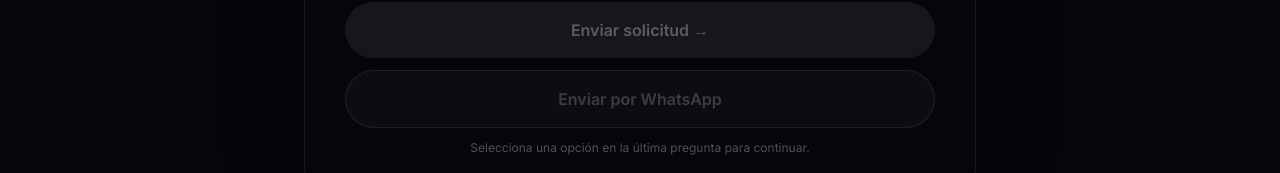
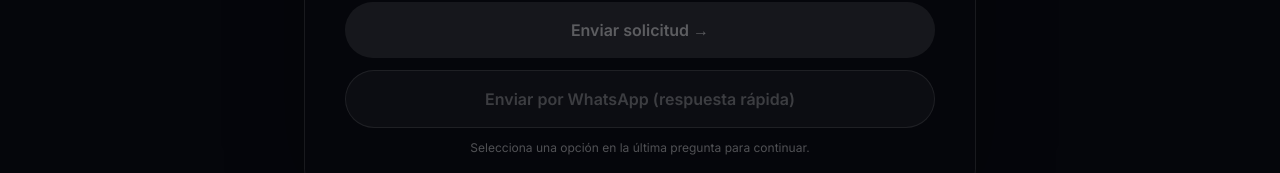
Before and after one commit to MaikelScalate/scalatelab, a Next.js app: page /aplicar in a window 1280 px wide. Shown: the part 3218-3391 px from the top of the page. Built offline with nearby package versions, Linux system fonts and the light colour scheme.

Commit message:
Mejorar diseño

```diff
--- a/app/aplicar/page.tsx
+++ b/app/aplicar/page.tsx
@@ -1076,7 +1076,7 @@ ${formData.commitment}
     }
   `}
 >
-  Enviar por WhatsApp
+  Enviar por WhatsApp (respuesta rápida)
 </button>
               {submitError && (
   <p className="mt-4 text-center text-sm text-red-400">
```
